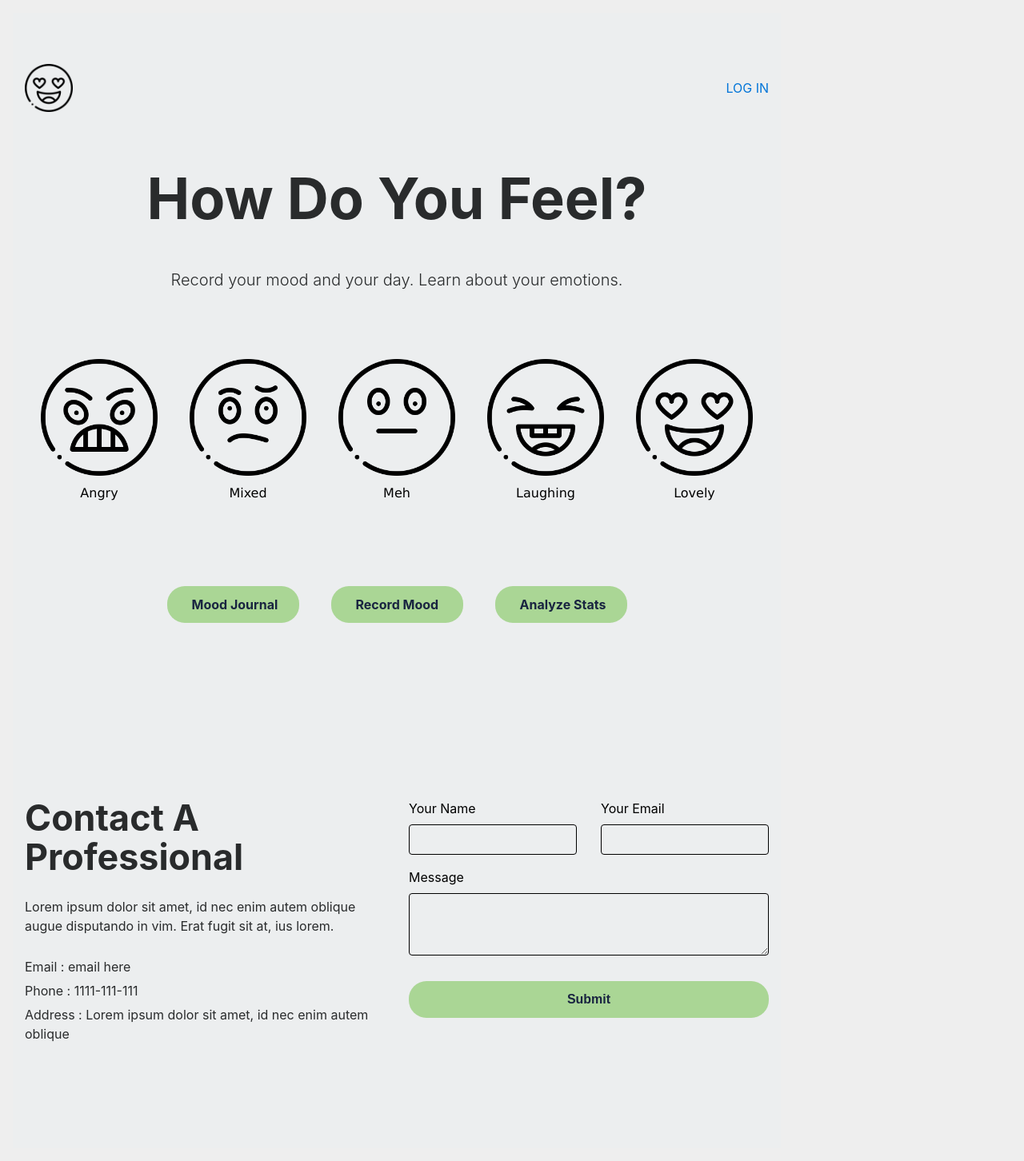
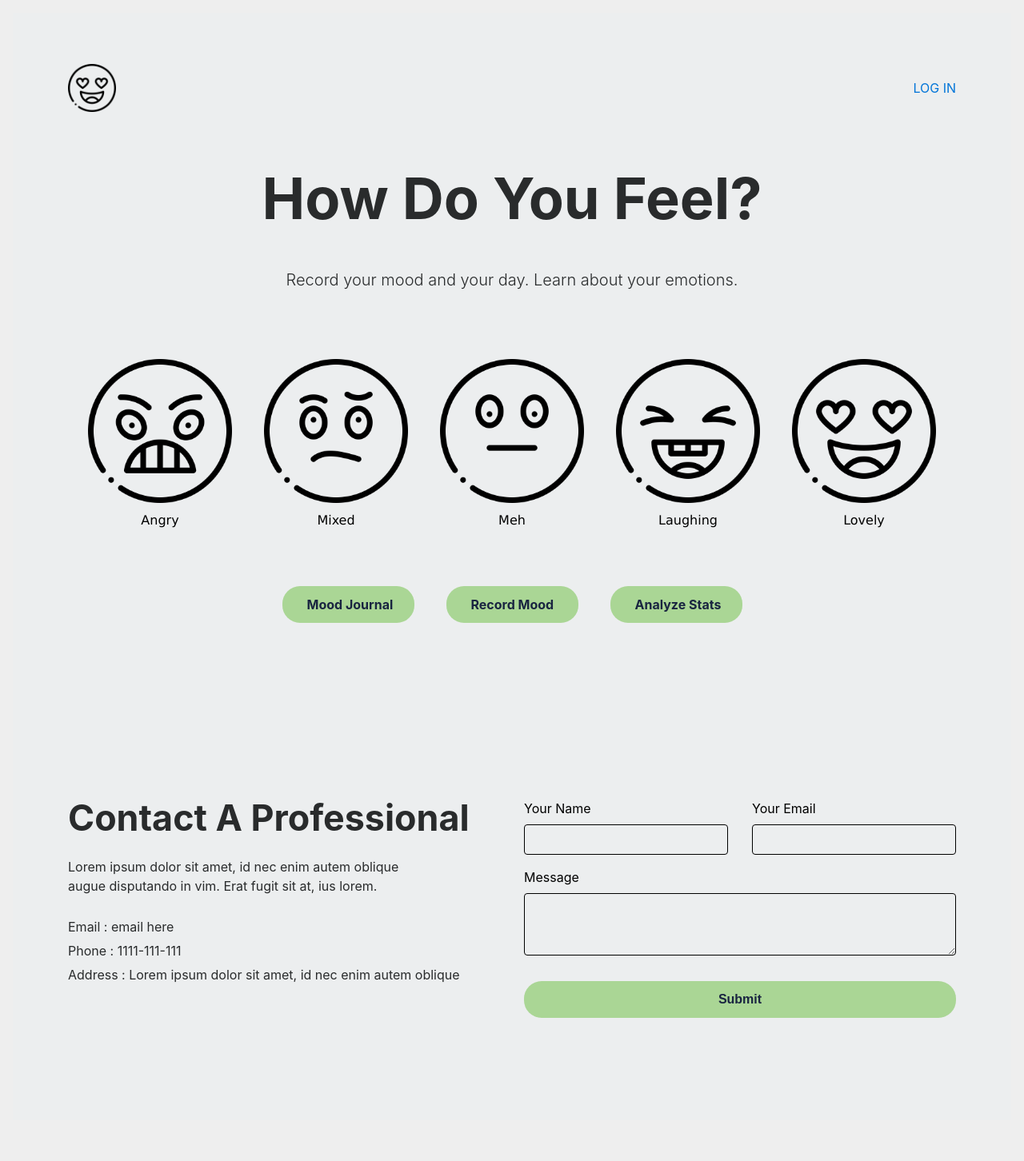
Before and after one commit to CodeOfCognition/mchack_8, a Flask app: page / in a window 1280 px wide. Shown: the whole page at 80% size. After the commit the page ends 1273 px from the top, so only its background shows below. Run offline with Flask 2, Linux system fonts and the light colour scheme; some libraries are stand-ins or nearby versions.

Commit message:
removed fixed width

```diff
--- a/static/css/style.css
+++ b/static/css/style.css
@@ -5,7 +5,6 @@ html {
 }
 
 body {
-  max-width: 960px;
   margin: 0 auto;
   background: white;
 }
```
